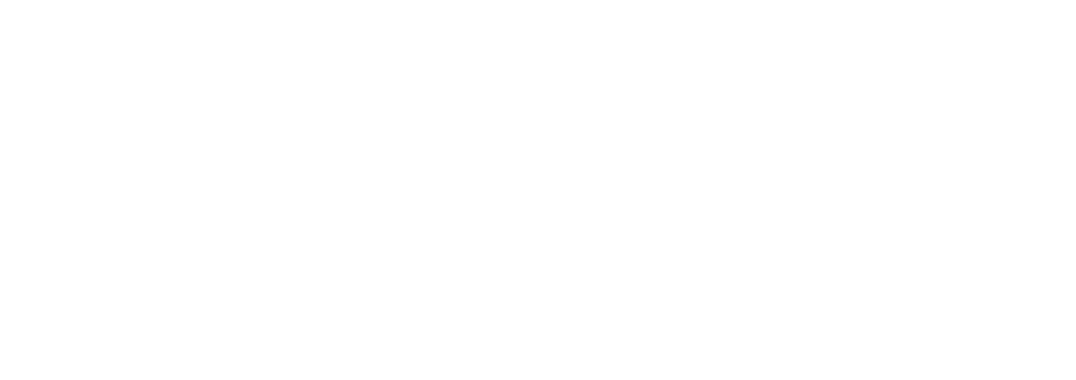
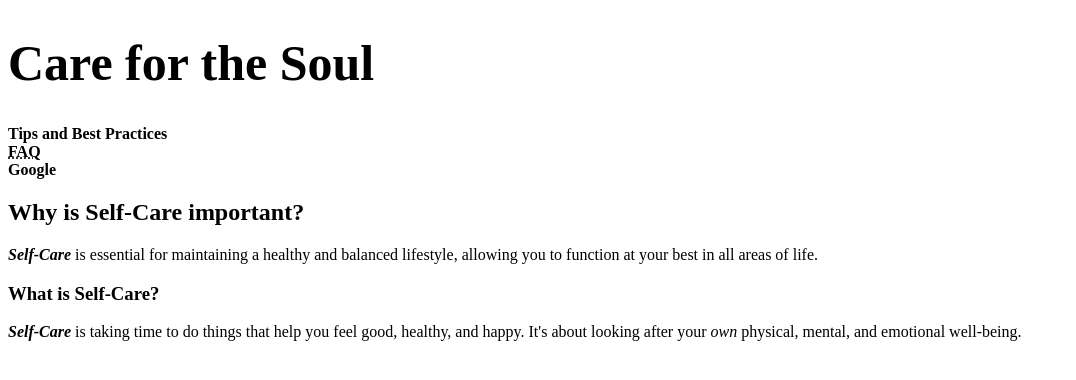
Before and after one commit to nikkitey/new-self-care, a plain HTML site: page index.html in a window 1280 px wide. Shown: the whole page, without its empty margins (0-1076 px from the left). Drawn offline with Linux system fonts and the light colour scheme.

Commit message:
Update index.html

```diff
--- a/index.html
+++ b/index.html
@@ -2,15 +2,45 @@
 <html>
 <head>
 <meta charset="UTF-8">
-<title> The Importance of Self Care</title>
+<title>The Importance of Self Care</title>
+	<link rel="stylesheet" href="main.css">
+	<link href="https://fonts.googleapis.com/css?family=Abril Fatface" rel="stylesheet">
+	<style>
+		h1{"Abril Fatface";font-size: 50px;
+			font-family:
+		}
+	</style>
+
 </head>
 
 <body>
-<h1>
-	</h1>
+	<div id="container">
+  <header>
+    <h1 class="roboto-condensed"> Care for the Soul  </h1></header>
+  <nav> <b>
+		Tips and Best Practices
+		<br> <abbr title=" Frequently Asked Questions">FAQ</abbr></b>
+		<br> <b>
+		<a href="https:www.google.com/" >Google</a> </b>
+	<style>
+		a:link{
+			text-decoration: none;
+			color: black;
+			}
+		a:hover{
+			font-size: 1.2em;
+		}
+	</style>
+	</nav>
+	<article accesskey="">
+    <h2> Why is Self-Care important?</h2>
+	  <p> <b><em>Self-Care </em> </b> is essential for maintaining a healthy and balanced lifestyle, allowing you to function at your best in all areas of life.
+	  </p>
+    <h3>What is Self-Care?</h3>
+	  <p> <b> <em>Self-Care </em></b> is taking time to do things that help you feel good, healthy, and happy. It's about looking after your <i>own </i>physical, mental, and emotional well-being.
+	  </p>
 
-
-
-
-</body>
-</html>
+	</article>
+	</div>
+	</body>
+    </html>
```
